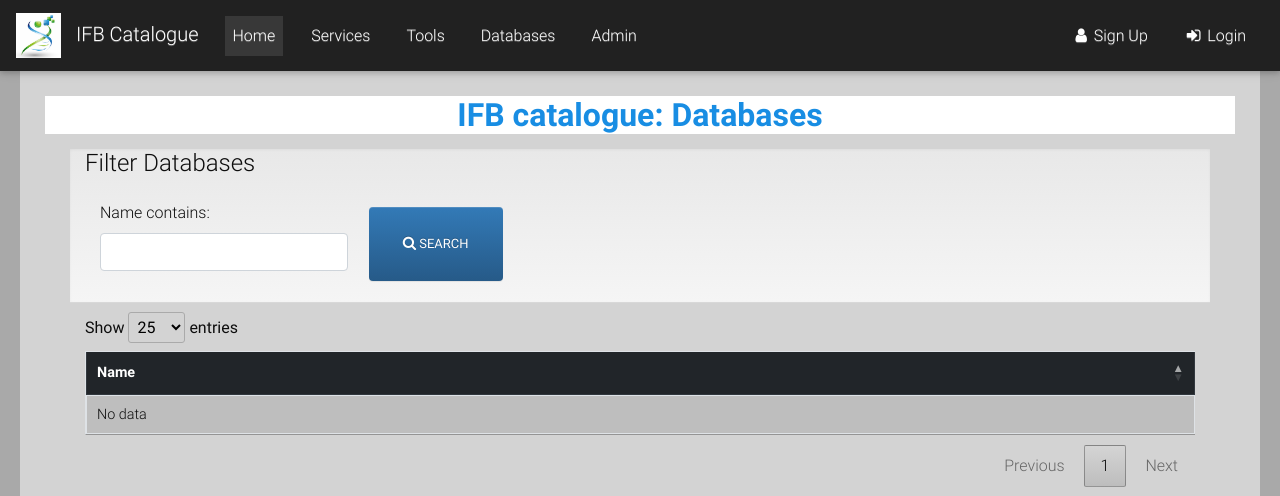
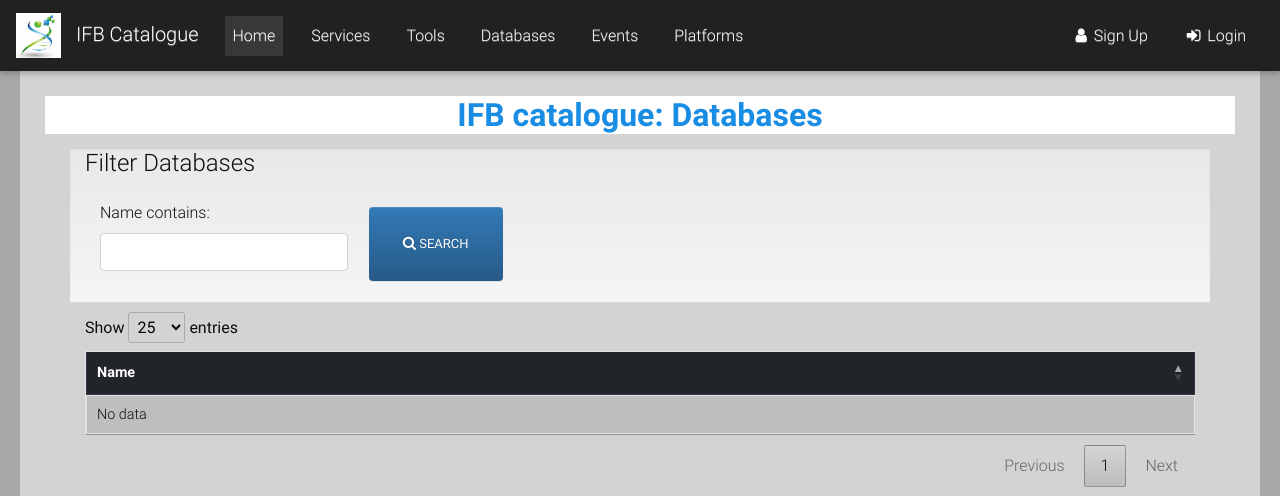
Before and after one commit to ARTbio/IFB-resource-catalog, a Django app: page /databases in a window 1280 px wide. Shown: the top 496 px of the page. Run offline with Django 3.2, Linux system fonts and the light colour scheme; data that the repository does not hold is empty; parts of the project's set-up code (start-up, migrations or seed data) failed here and were passed over; some libraries are stand-ins or nearby versions.

Commit message:
models update

```diff
--- a/database/templates/database/navbar.html
+++ b/database/templates/database/navbar.html
@@ -16,7 +16,8 @@
             <li class="nav-item" ><a  class="nav-link" href="/search">Services</a></li>
             <li class="nav-item" ><a  class="nav-link" href="/tools">Tools</a></li>
             <li class="nav-item" ><a  class="nav-link" href="/databases">Databases</a></li>
-            <li class="nav-item" ><a  class="nav-link" href="/admin">Admin</a></li>
+            <li class="nav-item" ><a  class="nav-link" href="/events">Events</a></li>
+            <li class="nav-item" ><a  class="nav-link" href="/platforms">Platforms</a></li>
         </ul>
          <ul class="navbar-nav navbar-right">
             <li class="nav-item"><a class="nav-link" href="#"><span class="fa fa-user fa-1x"></span> Sign Up</a></li>
```
